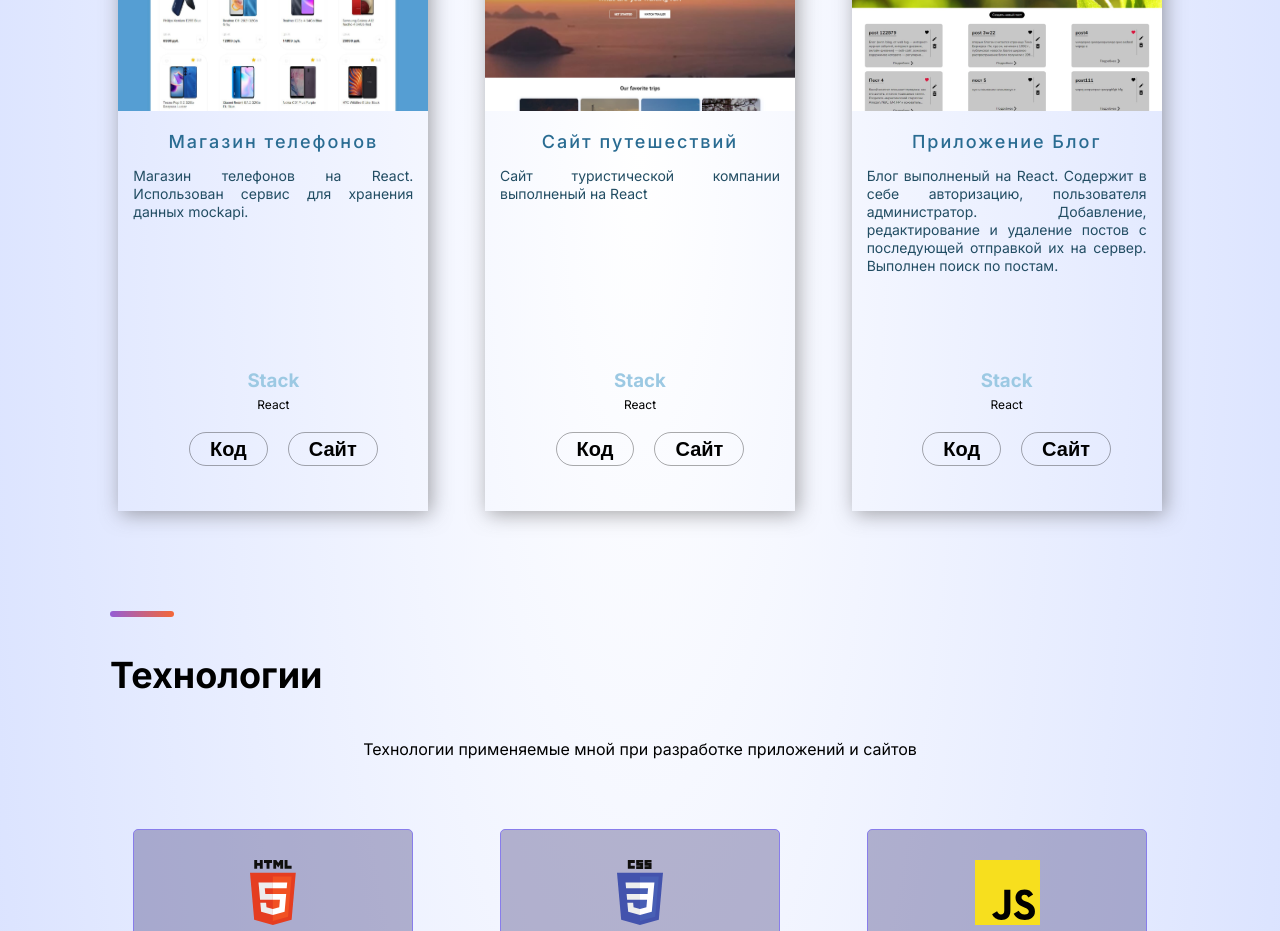
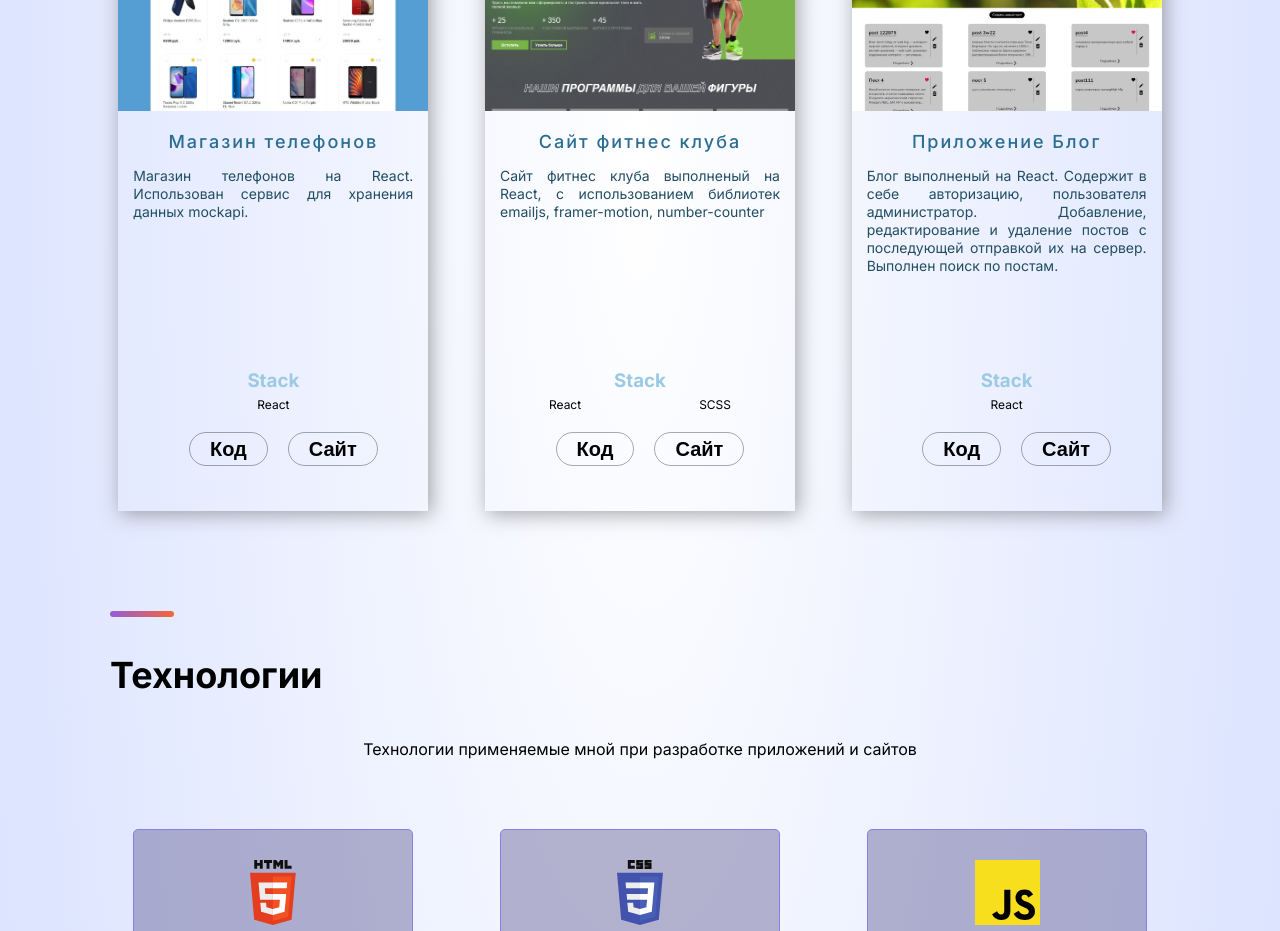
Before and after one commit to AlexeyKosov13/myportfolio2, a React (Create React App) app: page / in a window 1280 px wide. Shown: the part 2340-3271 px from the top of the page. Built offline with nearby package versions, Linux system fonts and the light colour scheme.

Commit message:
add project

```diff
--- a/src/components/Projects.js
+++ b/src/components/Projects.js
@@ -71,12 +71,12 @@ export const projects = [
     id: 7,
   },
   {
-    title: "Сайт путешествий",
-    description: "Сайт туристической компании выполненый на React",
+    title: "Сайт фитнес клуба",
+    description: "Сайт фитнес клуба выполненый на React, с использованием библиотек emailjs, framer-motion, number-counter",
     image: "images/projects/9.jpg",
-    tags: ["React"],
-    source: "https://github.com/AlexeyKosov13/react-travel-site",
-    visit: "https://react-travel-site-sand.vercel.app/",
+    tags: ["React", "SCSS"],
+    source: "https://github.com/AlexeyKosov13/react-gum-site",
+    visit: "https://react-gum-site.vercel.app/",
     id: 8,
   },
   {
```
Also changed, not shown: public/images/projects/9.jpg.
